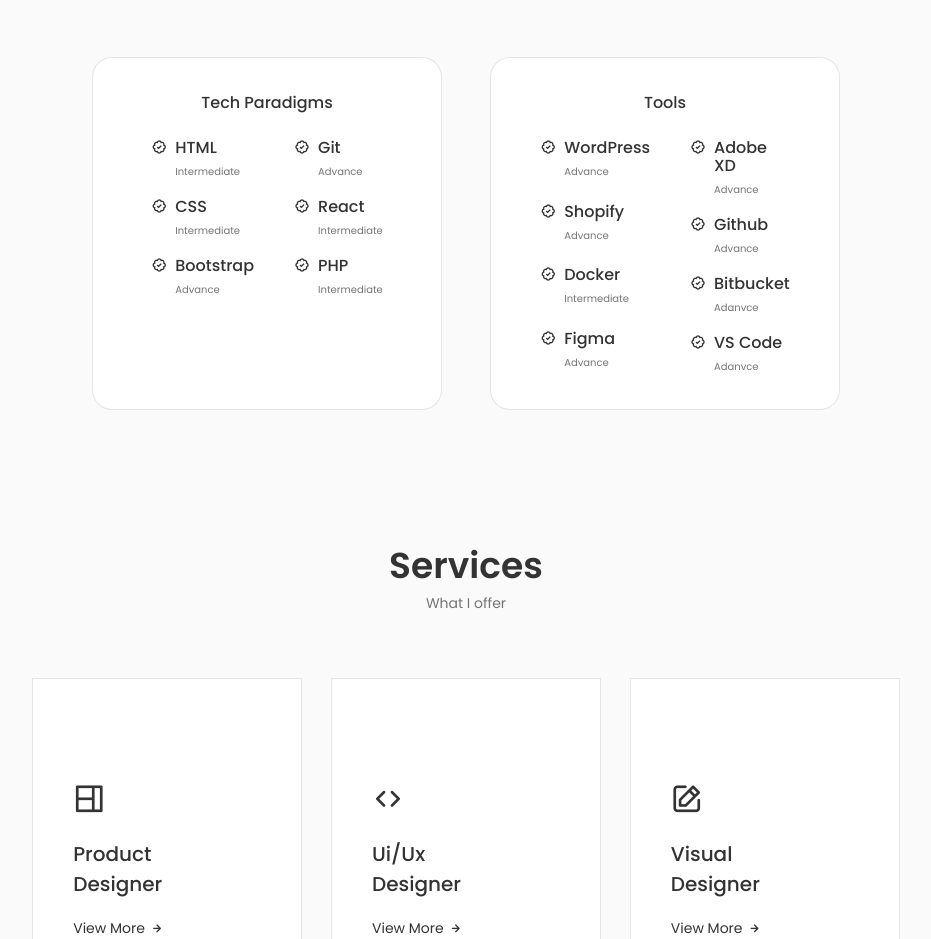
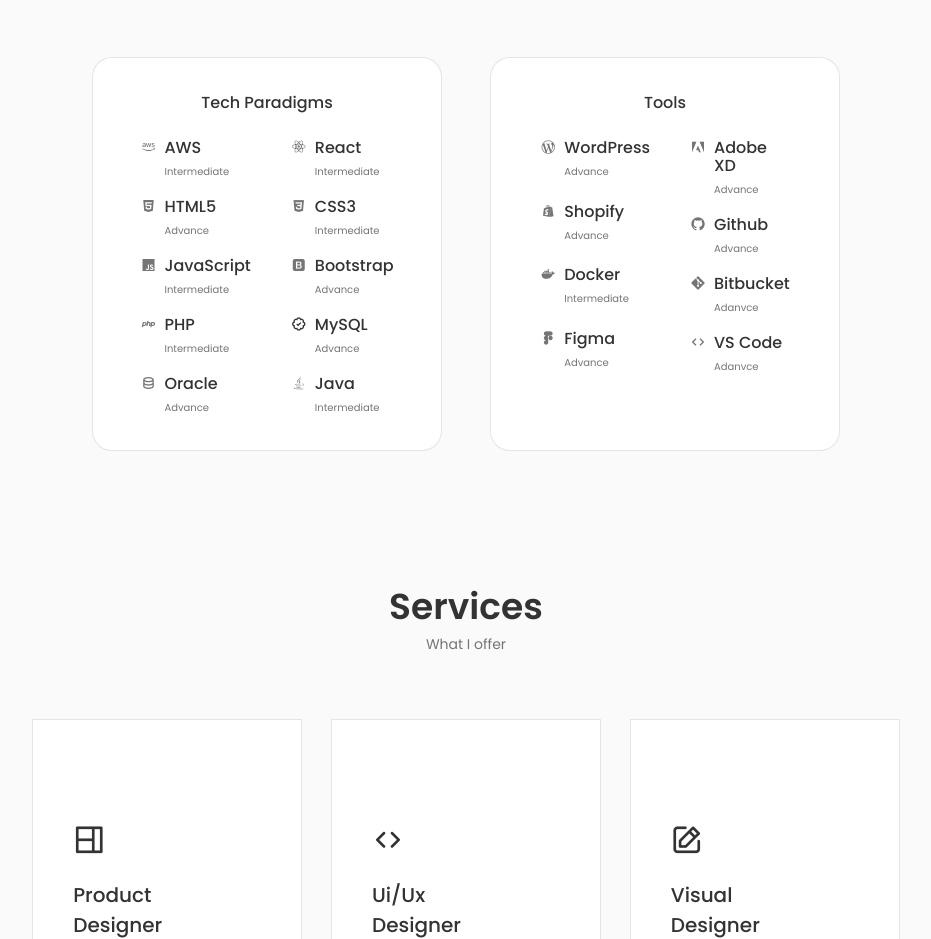
Before and after one commit to jarryabbas110/white-react-portfolio, a React (Create React App) app: page / in a window 1280 px wide. Shown: the part 1480-2419 px from the top of the page, without its empty margins (174-1105 px from the left). Built offline with nearby package versions, Linux system fonts and the light colour scheme.

Commit message:
added experience and skills

```diff
--- a/src/components/Technologies.jsx
+++ b/src/components/Technologies.jsx
@@ -7,29 +7,48 @@ const Technologies = () => {
 
         <div className="skills__box">
             <div className="skills__group">
+
                 <div className="skills__data">
-                    <i className="bx bx-badge-check"></i>
+                    <i className="bx bxl-aws"></i>
 
                     <div>
-                        <h3 className="skills__name">HTML</h3>
+                        <h3 className="skills__name">AWS</h3>
                         <span className="skills__level">Intermediate</span>
                     </div>
                 </div>
 
                 <div className="skills__data">
-                    <i className="bx bx-badge-check"></i>
+                    <i className="bx bxl-html5"></i>
 
                     <div>
-                        <h3 className="skills__name">CSS</h3>
+                        <h3 className="skills__name">HTML5</h3>
+                        <span className="skills__level">Advance</span>
+                    </div>
+                </div>
+
+                <div className="skills__data">
+                    <i className="bx bxl-javascript"></i>
+
+                    <div>
+                        <h3 className="skills__name">JavaScript</h3>
                         <span className="skills__level">Intermediate</span>
                     </div>
                 </div>
 
                 <div className="skills__data">
-                    <i className="bx bx-badge-check"></i>
+                    <i className="bx bxl-php"></i>
 
                     <div>
-                        <h3 className="skills__name">Bootstrap</h3>
+                        <h3 className="skills__name">PHP</h3>
+                        <span className="skills__level">Intermediate</span>
+                    </div>
+                </div>
+
+                <div className="skills__data">
+                    <i className="bx bx-data"></i>
+
+                    <div>
+                        <h3 className="skills__name">Oracle</h3>
                         <span className="skills__level">Advance</span>
                     </div>
                 </div>
@@ -37,10 +56,28 @@ const Technologies = () => {
 
             <div className="skills__group">
                 <div className="skills__data">
-                    <i className="bx bx-badge-check"></i>
+                    <i className="bx bxl-react"></i>
 
                     <div>
-                        <h3 className="skills__name">Git</h3>
+                        <h3 className="skills__name">React</h3>
+                        <span className="skills__level">Intermediate</span>
+                    </div>
+                </div>
+
+                <div className="skills__data">
+                    <i className="bx bxl-css3"></i>
+
+                    <div>
+                        <h3 className="skills__name">CSS3</h3>
+                        <span className="skills__level">Intermediate</span>
+                    </div>
+                </div>
+
+                <div className="skills__data">
+                    <i className="bx bxl-bootstrap"></i>
+
+                    <div>
+                        <h3 className="skills__name">Bootstrap</h3>
                         <span className="skills__level">Advance</span>
                     </div>
                 </div>
@@ -49,19 +86,21 @@ const Technologies = () => {
                     <i className="bx bx-badge-check"></i>
 
                     <div>
-                        <h3 className="skills__name">React</h3>
+                        <h3 className="skills__name">MySQL</h3>
+                        <span className="skills__level">Advance</span>
+                    </div>
+                </div>
+
+                <div className="skills__data">
+                    <i className="bx bxl-java"></i>
+
+                    <div>
+                        <h3 className="skills__name">Java</h3>
                         <span className="skills__level">Intermediate</span>
                     </div>
                 </div>
 
-                <div className="skills__data">
-                    <i className="bx bx-badge-check"></i>
 
-                    <div>
-                        <h3 className="skills__name">PHP</h3>
-                        <span className="skills__level">Intermediate</span>
-                    </div>
-                </div>
             </div>
         </div>
     </div>
--- a/src/components/Tools.jsx
+++ b/src/components/Tools.jsx
@@ -8,7 +8,7 @@ const Tools = () => {
         <div className="skills__box">
             <div className="skills__group">
                 <div className="skills__data">
-                    <i className="bx bx-badge-check"></i>
+                    <i className="bx bxl-wordpress"></i>
 
                     <div>
                         <h3 className="skills__name">WordPress</h3>
@@ -17,7 +17,7 @@ const Tools = () => {
                 </div>
 
                 <div className="skills__data">
-                    <i className="bx bx-badge-check"></i>
+                    <i className="bx bxl-shopify"></i>
 
                     <div>
                         <h3 className="skills__name">Shopify</h3>
@@ -26,7 +26,7 @@ const Tools = () => {
                 </div>
 
                 <div className="skills__data">
-                    <i className="bx bx-badge-check"></i>
+                    <i className="bx bxl-docker"></i>
 
                     <div>
                         <h3 className="skills__name">Docker</h3>
@@ -35,7 +35,7 @@ const Tools = () => {
                 </div>
 
                 <div className="skills__data">
-                    <i className="bx bx-badge-check"></i>
+                    <i className="bx bxl-figma"></i>
 
                     <div>
                         <h3 className="skills__name">Figma</h3>
@@ -47,7 +47,7 @@ const Tools = () => {
 
             <div className="skills__group">
                 <div className="skills__data">
-                    <i className="bx bx-badge-check"></i>
+                    <i className="bx bxl-adobe"></i>
 
                     <div>
                         <h3 className="skills__name">Adobe XD</h3>
@@ -56,7 +56,7 @@ const Tools = () => {
                 </div>
 
                 <div className="skills__data">
-                    <i className="bx bx-badge-check"></i>
+                    <i className="bx bxl-github"></i>
 
                     <div>
                         <h3 className="skills__name">Github</h3>
@@ -65,7 +65,7 @@ const Tools = () => {
                 </div>
 
                 <div className="skills__data">
-                    <i className="bx bx-badge-check"></i>
+                    <i className="bx bxl-git"></i>
 
                     <div>
                         <h3 className="skills__name">Bitbucket</h3>
@@ -74,7 +74,7 @@ const Tools = () => {
                 </div>
 
                 <div className="skills__data">
-                    <i className="bx bx-badge-check"></i>
+                    <i className="bx bx-code"></i>
 
                     <div>
                         <h3 className="skills__name">VS Code</h3>
```
